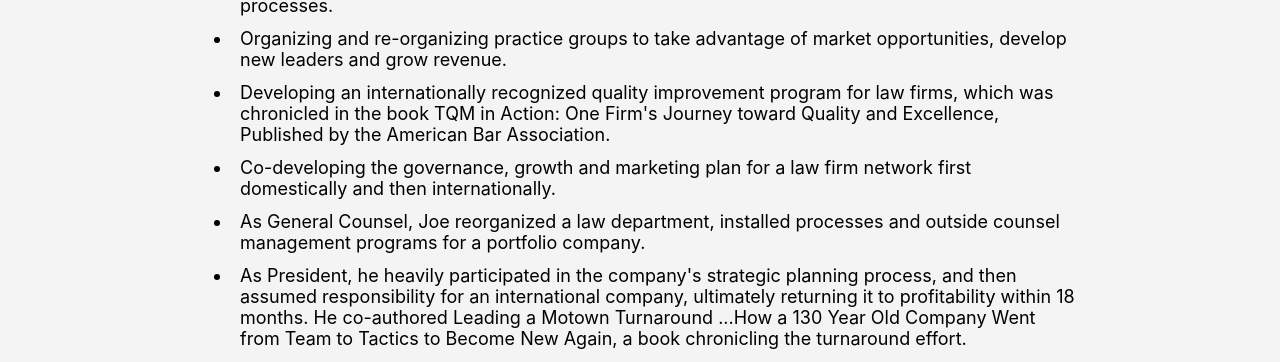
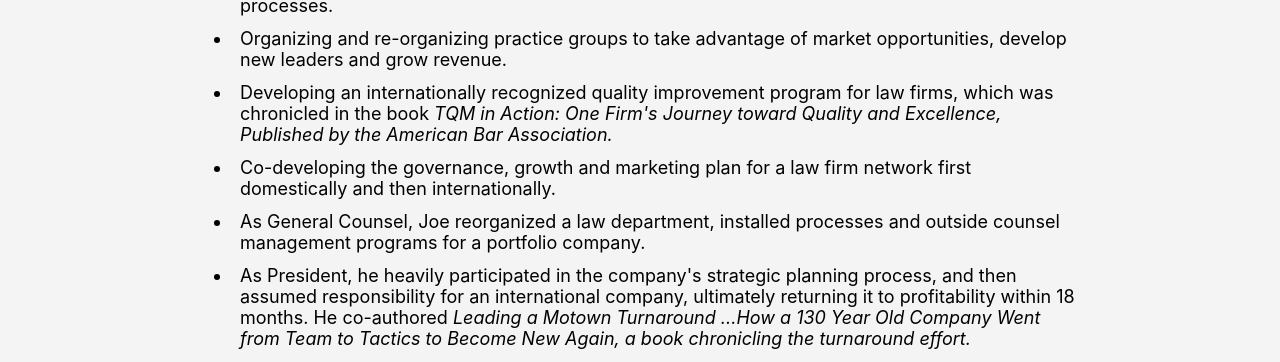
Before and after one commit to Troche4/cflfm, a React (Create React App) app: page /bio in a window 1280 px wide. Shown: the part 581-943 px from the top of the page. Built offline with nearby package versions, Linux system fonts and the light colour scheme.

Commit message:
Italicize Joe's book titles

```diff
--- a/src/Bio.tsx
+++ b/src/Bio.tsx
@@ -22,10 +22,10 @@ export default function Bio() {
                 <li>Authoring a succession plan and transfer of ownership from the founding members of the firm to the next generation.</li>
                 <li>Creating multiple partner and associate compensation structures and performance management processes.</li>
                 <li>Organizing and re-organizing practice groups to take advantage of market opportunities, develop new leaders and grow revenue.</li>
-                <li>Developing an internationally recognized quality improvement program for law firms, which was chronicled in the book TQM in Action: One Firm's Journey toward Quality and Excellence, Published by the American Bar Association.</li>
+                <li>Developing an internationally recognized quality improvement program for law firms, which was chronicled in the book <i>TQM in Action: One Firm's Journey toward Quality and Excellence, Published by the American Bar Association.</i></li>
                 <li>Co-developing the governance, growth and marketing plan for a law firm network first domestically and then internationally.</li>
                 <li>As General Counsel, Joe reorganized a law department, installed processes and outside counsel management programs for a portfolio company.</li>
-                <li>As President, he heavily participated in the company's strategic planning process, and then assumed responsibility for an international company, ultimately returning it to profitability within 18 months. He co-authored Leading a Motown Turnaround ...How a 130 Year Old Company Went from Team to Tactics to Become New Again, a book chronicling the turnaround effort.</li>
+                <li>As President, he heavily participated in the company's strategic planning process, and then assumed responsibility for an international company, ultimately returning it to profitability within 18 months. He co-authored <i>Leading a Motown Turnaround ...How a 130 Year Old Company Went from Team to Tactics to Become New Again, a book chronicling the turnaround effort.</i></li>
                 <li>Joe is a frequent lecturer on Strategic Planning, Leadership and Leadership Development, Team-Building, Quality, Ethics, Law Firm and Law Department Management. Current Featured Presentation: 27 Great Ideas for Improvement Right Now! ©</li>
             </ul>
             <div>He has a B.S. in Political Science from Xavier University and a J.D. from the University of Detroit Mercy School of Law.</div>
```
